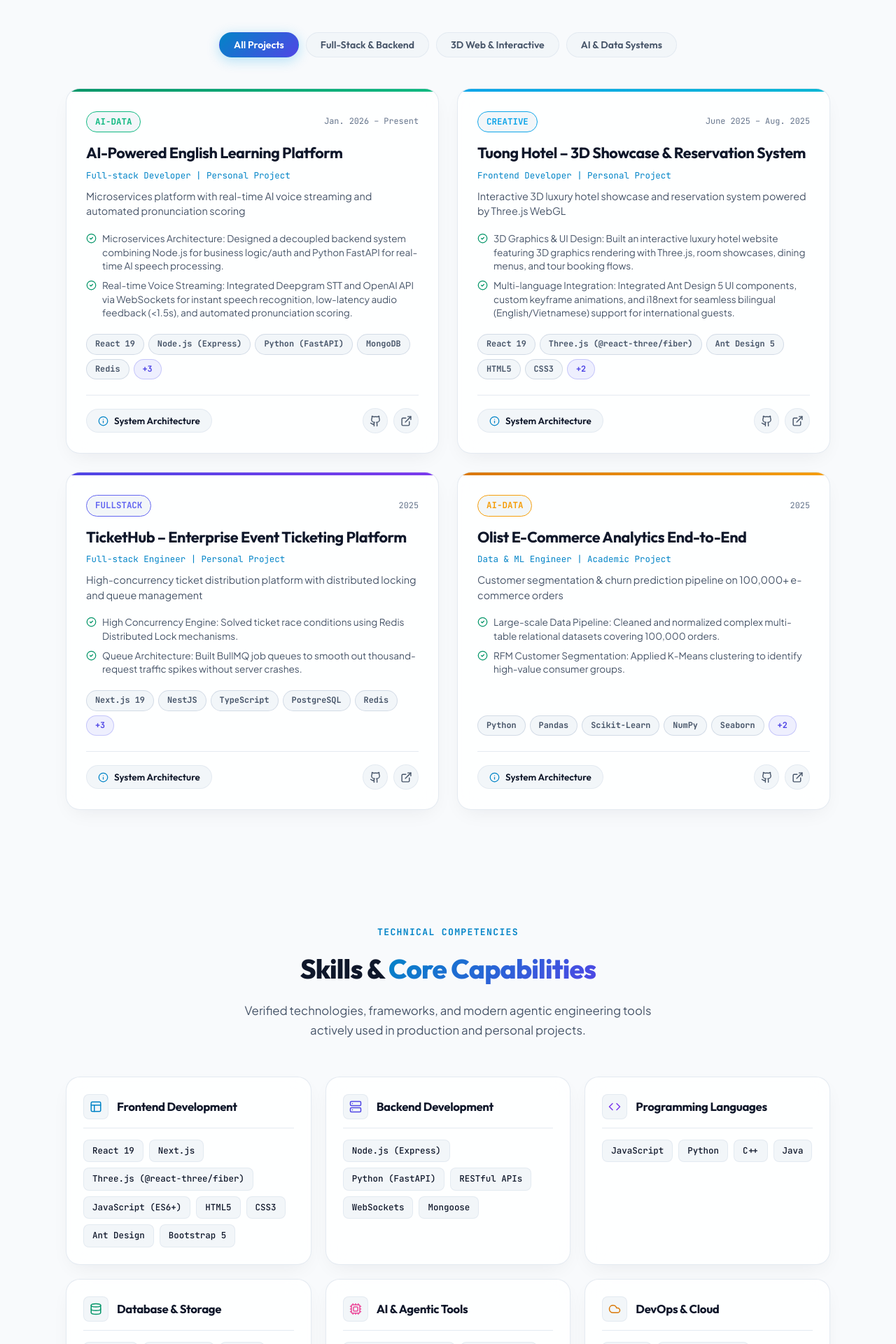
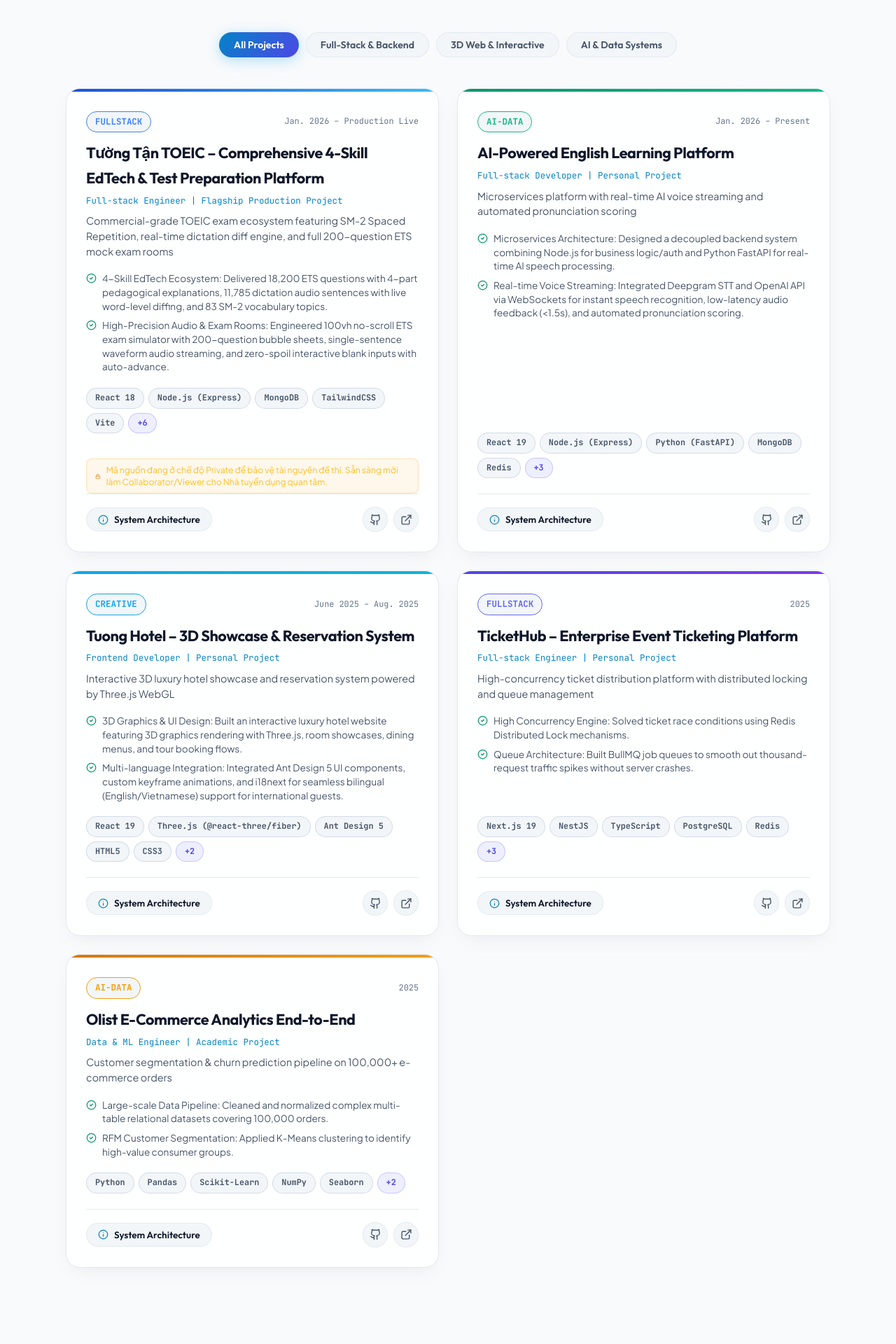
Before and after one commit to DangAnhTuong/portfolio, a React (Vite) app: page / in a window 1280 px wide. Shown: the part 2120-4040 px from the top of the page at 70% size. Built offline with nearby package versions, Linux system fonts and the light colour scheme.

Commit message:
feat: add Tuong Tan TOEIC flagship project with private repo notice and full architecture

```diff
--- a/src/components/ProjectModal.jsx
+++ b/src/components/ProjectModal.jsx
@@ -1,5 +1,5 @@
 import React, { useEffect } from 'react';
-import { X, ExternalLink, Github, CheckCircle2, Server, Layout, Database, Terminal, ShieldCheck } from 'lucide-react';
+import { X, ExternalLink, Github, CheckCircle2, Server, Layout, Database, Terminal, ShieldCheck, Lock } from 'lucide-react';
 
 export default function ProjectModal({ project, onClose }) {
   useEffect(() => {
@@ -40,6 +40,17 @@ export default function ProjectModal({ project, onClose }) {
             <h4 className="modal-section-title">Overview & Purpose</h4>
             <p className="modal-text">{project.description}</p>
           </div>
+
+          {/* Private Repository Notice */}
+          {project.privateNotice && (
+            <div className="private-notice-banner">
+              <Lock size={20} color="var(--accent-amber)" className="private-banner-icon" />
+              <div className="private-banner-text">
+                <span className="banner-title">Mã nguồn & Quyền truy cập:</span>
+                <p>{project.privateNotice}</p>
+              </div>
+            </div>
+          )}
 
           {/* Key Deliverables & Technical Highlights (Strict from CV) */}
           <div className="modal-section">
@@ -121,9 +132,16 @@ export default function ProjectModal({ project, onClose }) {
 
         {/* Footer Actions */}
         <div className="modal-footer">
-          <a href={project.github} target="_blank" rel="noopener noreferrer" className="btn btn-secondary">
+          <a
+            href={project.github}
+            target="_blank"
+            rel="noopener noreferrer"
+            className="btn btn-secondary"
+            title={project.privateNotice || "View Source Code"}
+          >
             <Github size={17} />
-            <span>View Source Code</span>
+            <span>{project.isPrivate ? "GitHub (Private Repo)" : "View Source Code"}</span>
+            {project.isPrivate && <Lock size={14} color="var(--accent-amber)" style={{ marginLeft: 4 }} />}
           </a>
           <a href={project.demo} target="_blank" rel="noopener noreferrer" className="btn btn-primary">
             <ExternalLink size={17} />
@@ -226,6 +244,43 @@ export default function ProjectModal({ project, onClose }) {
           line-height: 1.65;
         }
 
+        .private-notice-banner {
+          display: flex;
+          align-items: flex-start;
+          gap: 12px;
+          background: rgba(245, 158, 11, 0.08);
+          border: 1px solid rgba(245, 158, 11, 0.28);
+          padding: 14px 16px;
+          border-radius: var(--radius-md);
+        }
+
+        .private-banner-icon {
+          flex-shrink: 0;
+          margin-top: 3px;
+        }
+
+        .private-banner-text {
+          display: flex;
+          flex-direction: column;
+          gap: 4px;
+        }
+
+        .banner-title {
+          font-size: 0.85rem;
+          font-weight: 600;
+          color: #f59e0b;
+          font-family: var(--font-mono);
+          text-transform: uppercase;
+          letter-spacing: 0.05em;
+        }
+
+        .private-banner-text p {
+          font-size: 0.88rem;
+          color: #fef3c7;
+          line-height: 1.5;
+          margin: 0;
+        }
+
         .highlights-list {
           display: flex;
           flex-direction: column;
--- a/src/components/ProjectShowcase.jsx
+++ b/src/components/ProjectShowcase.jsx
@@ -1,5 +1,5 @@
 import React, { useState } from 'react';
-import { ExternalLink, Github, Info, Sparkles, CheckCircle2 } from 'lucide-react';
+import { ExternalLink, Github, Info, Sparkles, CheckCircle2, Lock } from 'lucide-react';
 import { PROJECTS, CATEGORIES } from '../data/projects';
 import ProjectModal from './ProjectModal';
 
@@ -89,6 +89,14 @@ export default function ProjectShowcase() {
                   )}
                 </div>
 
+                {/* Private Repo Notice */}
+                {project.privateNotice && (
+                  <div className="card-private-hint">
+                    <Lock size={13} color="var(--accent-amber)" />
+                    <span>{project.privateNotice}</span>
+                  </div>
+                )}
+
                 {/* Card Actions */}
                 <div className="card-actions">
                   <button
@@ -105,7 +113,7 @@ export default function ProjectShowcase() {
                       target="_blank"
                       rel="noopener noreferrer"
                       className="icon-action-btn"
-                      title="View GitHub Repository"
+                      title={project.privateNotice || "View GitHub Repository"}
                     >
                       <Github size={17} />
                     </a>
@@ -279,6 +287,20 @@ export default function ProjectShowcase() {
           border-color: rgba(99, 102, 241, 0.3);
         }
 
+        .card-private-hint {
+          display: flex;
+          align-items: center;
+          gap: 8px;
+          font-size: 0.76rem;
+          color: #fbbf24;
+          background: rgba(245, 158, 11, 0.08);
+          border: 1px solid rgba(245, 158, 11, 0.25);
+          padding: 7px 12px;
+          border-radius: var(--radius-sm);
+          margin-top: 14px;
+          line-height: 1.4;
+        }
+
         .card-actions {
           display: flex;
           align-items: center;
--- a/src/data/projects.js
+++ b/src/data/projects.js
@@ -36,6 +36,36 @@ export const CATEGORIES = [
 ];
 
 export const PROJECTS = [
+  {
+    id: "tuong-tan-toeic",
+    title: "Tường Tận TOEIC – Comprehensive 4-Skill EdTech & Test Preparation Platform",
+    category: "fullstack",
+    featured: true,
+    role: "Full-stack Engineer | Flagship Production Project",
+    timeline: "Jan. 2026 – Production Live",
+    tagline: "Commercial-grade TOEIC exam ecosystem featuring SM-2 Spaced Repetition, real-time dictation diff engine, and full 200-question ETS mock exam rooms",
+    description: "Designed, engineered, and deployed an end-to-end 4-skill TOEIC preparation platform hosting 18,200 ETS practice questions, 11,785 dictation audio exercises, and 3,500+ Spaced Repetition vocabulary flashcards. Integrated Google 1-Click OAuth 2.0, automated VietQR payment webhooks, and zero-overflow native mobile UX. Deployed to Linux VPS with Nginx and SSL.",
+    techStack: ["React 18", "Node.js (Express)", "MongoDB", "TailwindCSS", "Vite", "JWT Auth", "Google OAuth 2.0", "Web Audio API", "VietQR", "Nginx", "Linux VPS"],
+    bullets: [
+      "4-Skill EdTech Ecosystem: Delivered 18,200 ETS questions with 4-part pedagogical explanations, 11,785 dictation audio sentences with live word-level diffing, and 83 SM-2 vocabulary topics.",
+      "High-Precision Audio & Exam Rooms: Engineered 100vh no-scroll ETS exam simulator with 200-question bubble sheets, single-sentence waveform audio streaming, and zero-spoil interactive blank inputs with auto-advance.",
+      "Secure Auth & Automated Monetization: Built 100% Google 1-Click OAuth 2.0 authentication, role-based access control (RBAC), and automated VietQR payment webhook integration for instant 120-day VIP membership provisioning.",
+      "Native Mobile UX & Production DevOps: Optimized mobile layouts with thumb-zone bottom navigation and off-canvas drawers; established an automated 5-step CI/CD pipeline deployed on Ubuntu VPS via Nginx reverse proxy with SSL."
+    ],
+    architecture: {
+      frontend: "React 18, Vite 5, TailwindCSS, Web Audio API, Native Speech API, Lucide React, Custom SM-2 Active Recall Engine",
+      backend: "Node.js Express API (v1), JWT RBAC Middleware, Google OAuth2 Token Verification, VietQR Webhook Listener",
+      database: "MongoDB & Mongoose (18,000+ indexed questions, full-text search, user progress tracking & mistake notebooks)",
+      devops: "Ubuntu Linux VPS, Nginx Reverse Proxy, Let's Encrypt SSL, PM2 Process Manager, Automated 5-Step CI/CD"
+    },
+    github: "https://github.com/DangAnhTuong/tuong_tan_toeic",
+    demo: "https://toeic.danganhtuong.dev",
+    isPrivate: true,
+    privateNotice: "Mã nguồn đang ở chế độ Private để bảo vệ tài nguyên đề thi. Sẵn sàng mời làm Collaborator/Viewer cho Nhà tuyển dụng quan tâm.",
+    badgeColor: "#3b82f6",
+    gradient: "linear-gradient(135deg, #1d4ed8 0%, #38bdf8 100%)"
+  },
+
   {
     id: "ai-english",
     title: "AI-Powered English Learning Platform",
@@ -149,12 +179,12 @@ export const SKILLS_COMPETENCIES = [
   {
     category: "Frontend Development",
     icon: "Layout",
-    skills: ["React 19", "Next.js", "Three.js (@react-three/fiber)", "JavaScript (ES6+)", "HTML5", "CSS3", "Ant Design", "Bootstrap 5"]
+    skills: ["React 19 / 18", "Next.js", "TailwindCSS", "Three.js (@react-three/fiber)", "JavaScript (ES6+)", "HTML5", "CSS3", "Ant Design", "Web Audio API"]
   },
   {
     category: "Backend Development",
     icon: "Server",
-    skills: ["Node.js (Express)", "Python (FastAPI)", "RESTful APIs", "WebSockets", "Mongoose"]
+    skills: ["Node.js (Express)", "Python (FastAPI)", "RESTful APIs", "WebSockets", "Mongoose", "JWT Auth", "OAuth 2.0"]
   },
   {
     category: "Programming Languages",
@@ -174,7 +204,7 @@ export const SKILLS_COMPETENCIES = [
   {
     category: "DevOps & Cloud",
     icon: "Cloud",
-    skills: ["Docker", "Docker Compose", "Nginx Reverse Proxy", "Linux VPS", "Git", "GitHub", "Vercel", "Netlify"]
+    skills: ["Docker", "Docker Compose", "Nginx Reverse Proxy", "Linux VPS", "PM2", "Git", "GitHub", "Vercel", "Netlify"]
   },
   {
     category: "Foreign Languages",
```
Also changed, not shown: 6 other files (tests, documents, lock files or other folders).
